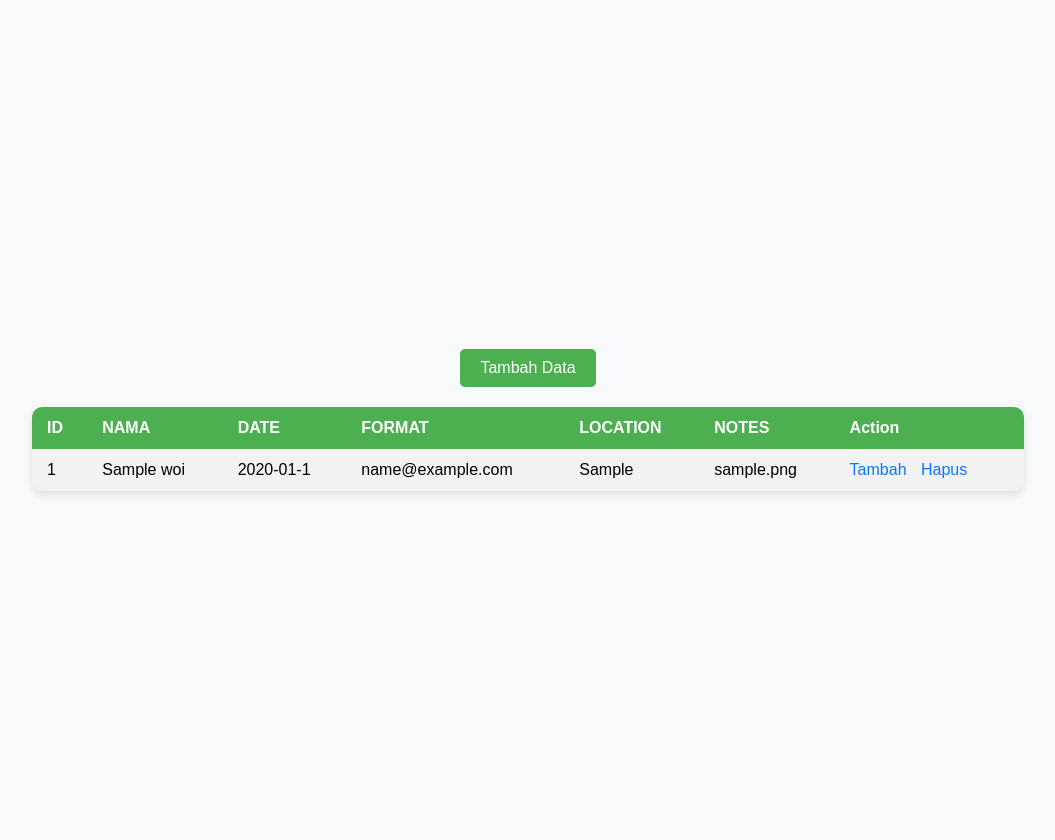
After one commit to Maverickhartono/AOLsoftwareengineering, a PHP site: page / in a window 1280 px wide. The commit adds this page. Shown: the whole page, without its empty margins (112-1167 px from the left). Run offline with PHP 8.4, Linux system fonts and the light colour scheme; tables that the repository leaves empty hold one stand-in row (values such as "Sample post").

Commit message:
tambah halaman

```diff
--- /dev/null
+++ b/index.php
@@ -0,0 +1,125 @@
+<!DOCTYPE html>
+<html lang="en">
+<head>
+    <meta charset="UTF-8">
+    <meta name="viewport" content="width=device-width, initial-scale=1.0">
+    <title>Customer Data</title>
+    <style>
+        body {
+            font-family: 'Arial', sans-serif;
+            background-color: #f8f9fa;
+            margin: 0;
+            padding: 20px;
+            display: flex;
+            flex-direction: column;
+            justify-content: center;
+            align-items: center;
+            height: 100vh;
+        }
+        table {
+            border-collapse: collapse;
+            width: 80%;
+            background-color: #fff;
+            box-shadow: 0 4px 8px rgba(0, 0, 0, 0.1);
+            border-radius: 10px;
+            overflow: hidden;
+            animation: fadeIn 1s ease-in-out;
+        }
+        th, td {
+            padding: 12px 15px;
+            text-align: left;
+        }
+        th {
+            background-color: #4CAF50;
+            color: white;
+        }
+        tr:nth-child(even) {
+            background-color: #f2f2f2;
+        }
+        tr:hover {
+            background-color: #ddd;
+        }
+        @keyframes fadeIn {
+            from {
+                opacity: 0;
+                transform: translateY(20px);
+            }
+            to {
+                opacity: 1;
+                transform: translateY(0);
+            }
+        }
+        .add-data {
+            margin-bottom: 20px;
+            padding: 10px 20px;
+            background-color: #4CAF50;
+            color: white;
+            text-decoration: none;
+            border-radius: 5px;
+            transition: background-color 0.3s ease;
+        }
+        .add-data:hover {
+            background-color: #45a049;
+        }
+        .action-links a {
+            margin-right: 10px;
+            text-decoration: none;
+            color: #007BFF;
+            transition: color 0.3s ease;
+        }
+        .action-links a:hover {
+            color: #0056b3;
+        }
+    </style>
+</head>
+<body>
+    <?php
+    session_start();
+    if (!isset($_SESSION['token'])) {
+        $_SESSION['token'] = bin2hex(random_bytes(32));
+    }
+    $csrf_token = $_SESSION['token'];
+    ?>
+    <a class="add-data" href="./insert.php">Tambah Data</a>
+    <table>
+        <tr>
+            <th>ID</th>
+            <th>NAMA</th>
+            <th>DATE</th>
+            <th>FORMAT</th>
+            <th>LOCATION</th>
+            <th>NOTES</th>
+            <th>Action</th>
+        </tr>
+        <?php
+        $conn = new mysqli("localhost", "root", "", "test");
+        if ($conn->connect_error) {
+            die("Connection failed: " . $conn->connect_error);
+        }
+
+        $sql = "SELECT * FROM `woi`";
+        $result = $conn->query($sql);
+
+        if ($result->num_rows > 0) {
+            while ($row = $result->fetch_assoc()) { ?>
+                <tr>
+                    <td><?php echo htmlspecialchars($row["id"]); ?></td>
+                    <td><?php echo htmlspecialchars($row["nama"]); ?></td>
+                    <td><?php echo htmlspecialchars($row["tanggal"]); ?></td>
+                    <td><?php echo htmlspecialchars($row["email"]); ?></td>
+                    <td><?php echo htmlspecialchars($row["jurusan"]); ?></td>
+                    <td><?php echo htmlspecialchars($row["gambar"]); ?></td>
+                    <td class="action-links">
+                        <a href="insert.php">Tambah</a>
+                        <a href="delete.php?id=<?php echo htmlspecialchars($row['id']); ?>&token=<?php echo $csrf_token; ?>" onclick="return confirm('Apakah Anda yakin ingin menghapus data ini?');">Hapus</a>
+                    </td>
+                </tr>
+            <?php }
+        } else {
+            echo "<tr><td colspan='7'>No data found</td></tr>";
+        }
+        $conn->close();
+        ?>
+    </table>
+</body>
+</html>
--- a/main.html
+++ b/main.php
@@ -113,7 +113,7 @@
             <div class="collapse navbar-collapse" id="navbarNav">
                 <ul class="navbar-nav ms-auto">
                     <li class="nav-item">
-                        <a class="nav-link" href="#events">Events</a>
+                        <a class="nav-link" href="./index.php">Events</a>
                     </li>
                     <li class="nav-item">
                         <a class="nav-link" href="#writeups">WriteUps</a>
```
Also changed, not shown: delete.php (added, +25 -0 lines), insert.php (added, +74 -0 lines), woi.sql (added, +62 -0 lines).
